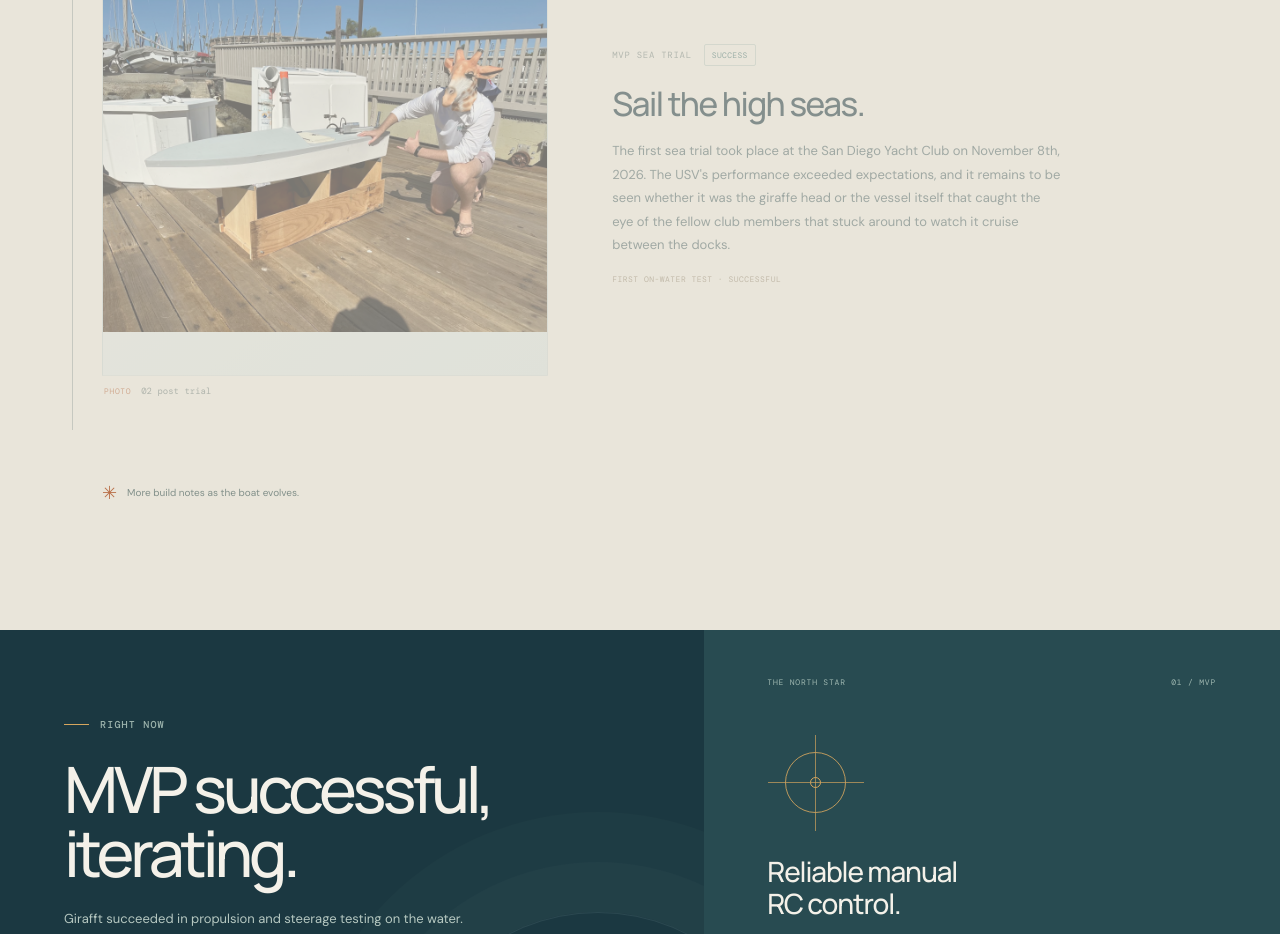
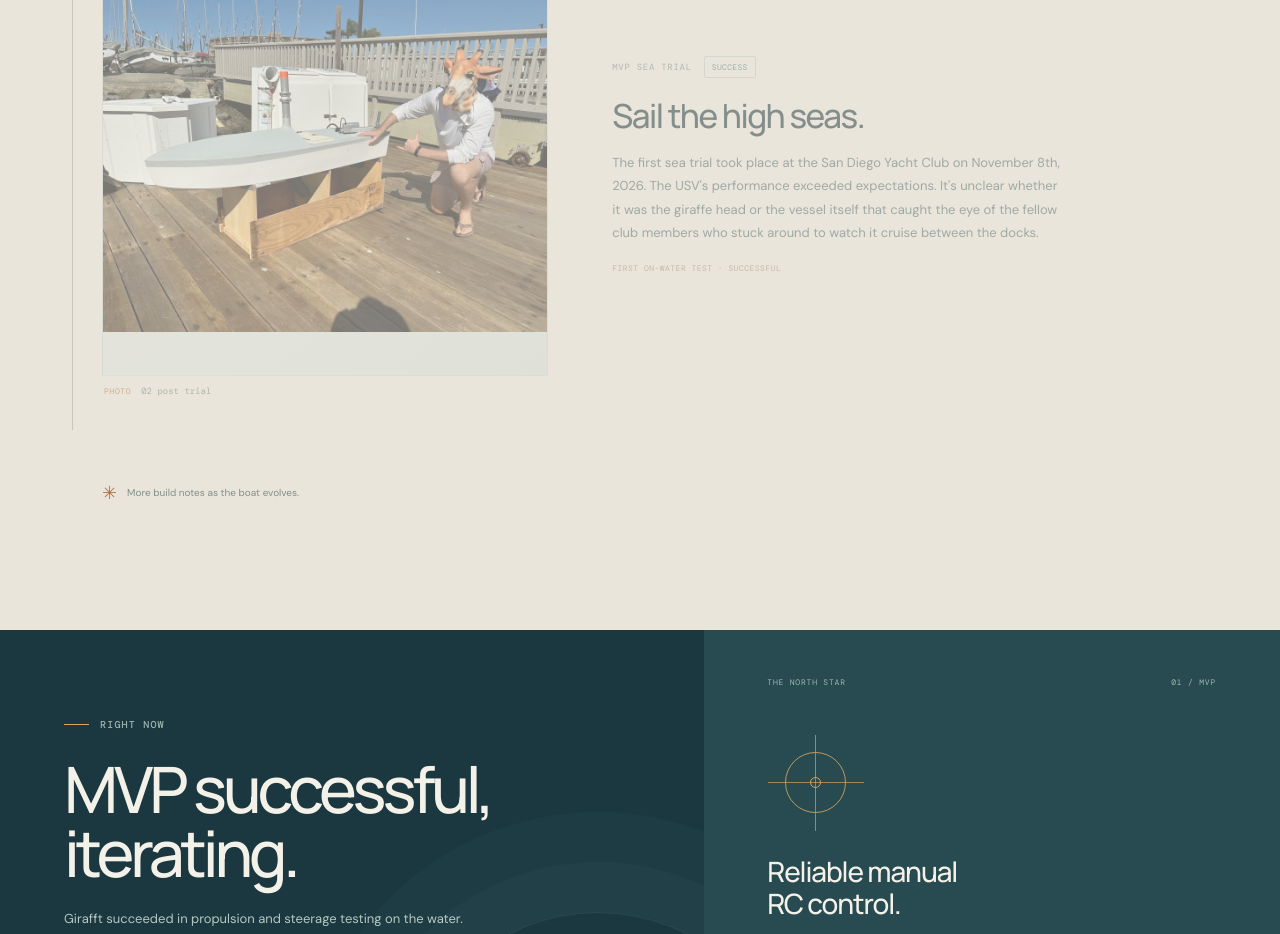
Before and after one commit to ZadeLightning/girafft, a React (Vite) app in the folder website/: page / in a window 1280 px wide. Shown: the part 4580-5514 px from the top of the page. Built offline with nearby package versions, Linux system fonts and the light colour scheme.

Commit message:
Clarify sea trial story

```diff
--- a/website/src/main.jsx
+++ b/website/src/main.jsx
@@ -81,7 +81,7 @@ const chapters = [
     mediaFolder: '06 mvp sea trial',
     label: 'MVP sea trial',
     title: <>Sail the <em>high seas</em>.</>,
-    copy: "The first sea trial took place at the San Diego Yacht Club on November 8th, 2026. The USV's performance exceeded expectations, and it remains to be seen whether it was the giraffe head or the vessel itself that caught the eye of the fellow club members that stuck around to watch it cruise between the docks.",
+    copy: "The first sea trial took place at the San Diego Yacht Club on November 8th, 2026. The USV's performance exceeded expectations. It's unclear whether it was the giraffe head or the vessel itself that caught the eye of the fellow club members who stuck around to watch it cruise between the docks.",
     tag: 'First on-water test · Successful',
     status: 'Success',
   },
```
